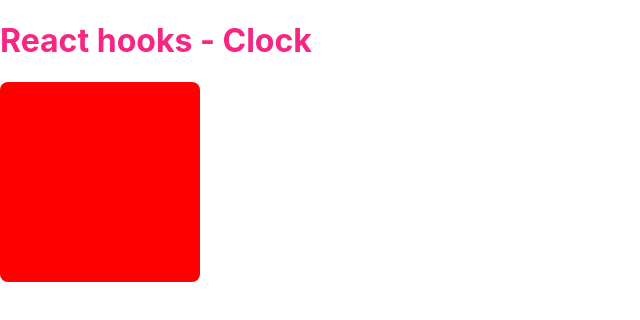
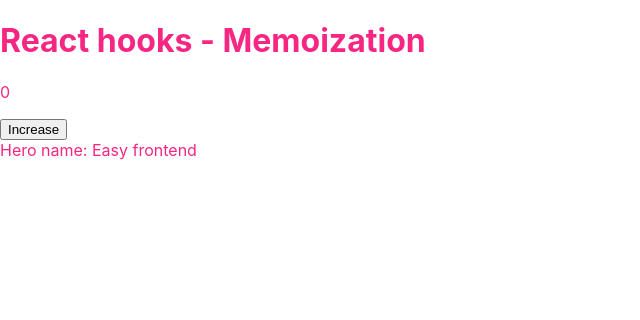
Before and after one commit to anhoang241998/hoc-react-js, a React (Vite) app: page / in a window 1280 px wide. Shown: the top 320 px of the page, without its empty margins (0-640 px from the left). Built offline with nearby package versions, Linux system fonts and the light colour scheme; no server answers.

Commit message:
learn react memo

```diff
--- a/src/App.jsx
+++ b/src/App.jsx
@@ -1,8 +1,6 @@
 import queryString from "query-string"
 import { useEffect, useState } from "react"
-import BetterClock from "./components/BetterClock/BetterClock"
-import Clock from "./components/Clock/Clock"
-import MagicBox from "./components/MagicBox/MagicBox"
+import Hero from "./components/Hero/Hero"
 
 function App() {
 	const [postList, setPostList] = useState([])
@@ -53,10 +51,22 @@
 
 	const [showClock, setShowClock] = useState(true)
 
+	const [count, setCount] = useState(0)
+
+	const handleHeroClick = () => {}
+
 	return (
 		<div className="App" style={{ color: "#F62682" }}>
-			<h1>React hooks - Clock</h1>
-			<MagicBox />
+			<h1>React hooks - Memoization</h1>
+			<p>{count}</p>
+			<button
+				onClick={() => {
+					setCount(count + 1)
+				}}>
+				Increase
+			</button>
+			<Hero name="Easy frontend" onClick={handleHeroClick} />
+			{/* <MagicBox /> */}
 			{/* {showClock && <Clock />}
 			<BetterClock />
 			<button onClick={() => setShowClock(showClock ? false : true)}>
--- /dev/null
+++ b/src/components/Hero/Hero.jsx
@@ -0,0 +1,10 @@
+import React from "react"
+
+function Hero(props) {
+	const { name } = props
+	console.log(`Hero render: ${name}`)
+	return <div>Hero name: {name}</div>
+}
+
+export default React.memo(Hero)
+// export default Hero
```
